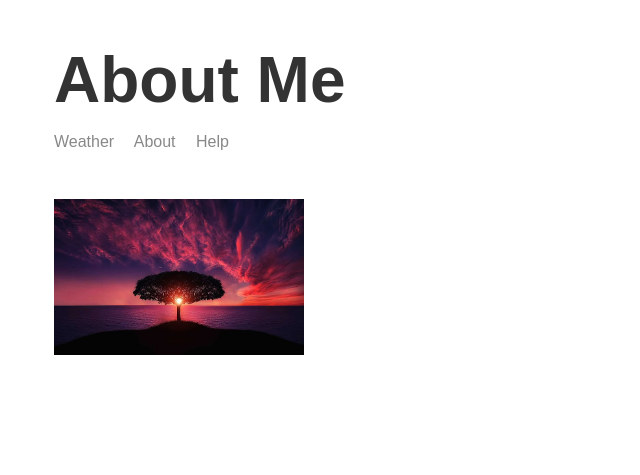
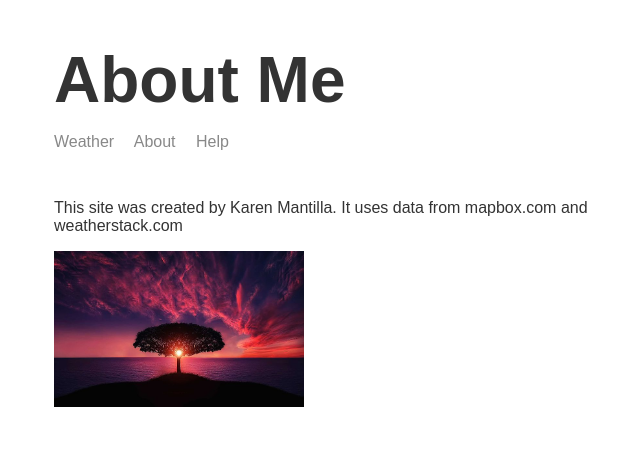
Before and after one commit to KarenIML/node3-weather-website, a Node server app: page /about in a window 1280 px wide. Shown: the top 475 px of the page, without its empty margins (261-901 px from the left). Run offline with Node 20, Linux system fonts and the light colour scheme; some libraries are stand-ins or nearby versions.

Commit message:
-Add about text

```diff
--- a/templates/views/about.hbs
+++ b/templates/views/about.hbs
@@ -8,6 +8,7 @@
   <body>
     <div class="main-content">
       {{>header}}
+      <p>This site was created by Karen Mantilla. It uses data from mapbox.com and weatherstack.com</p>
       <img class="portrait" src="/img/tree.jpg" />
     </div>
     {{>footer}}
```
